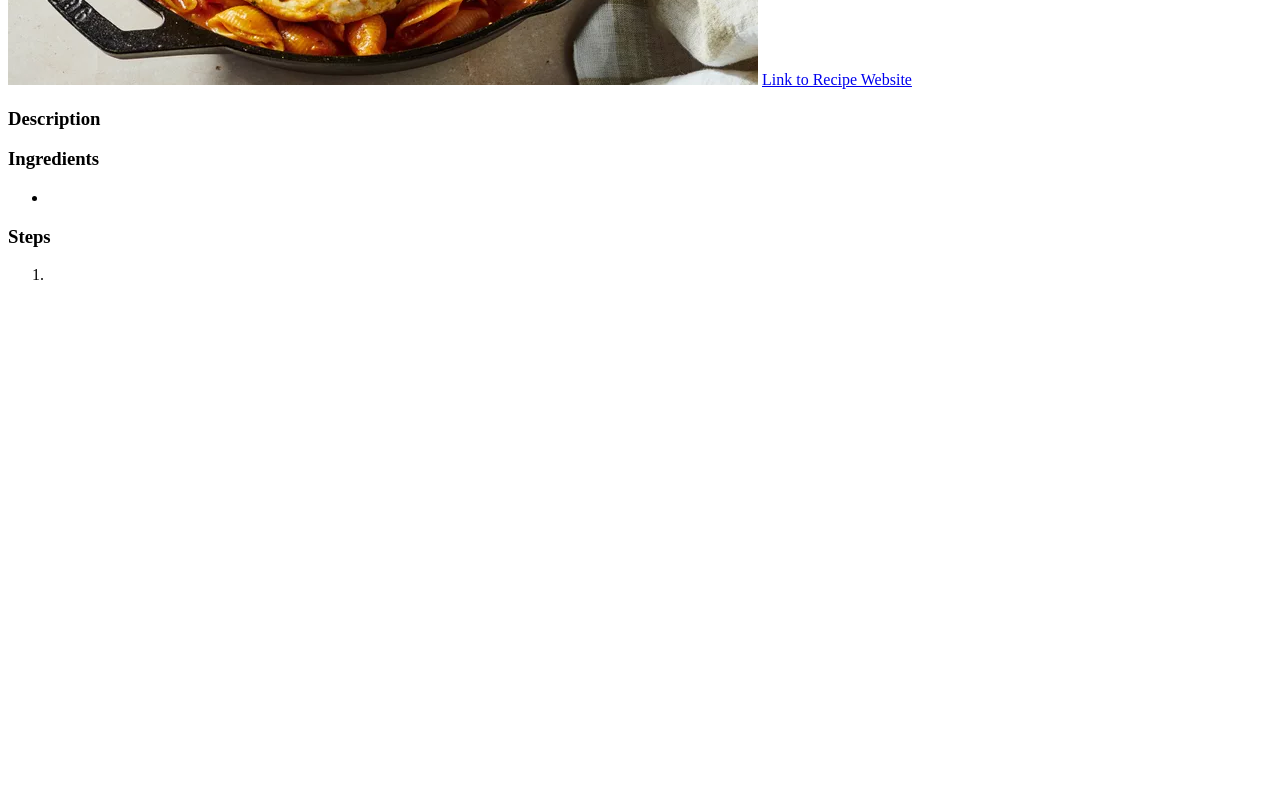
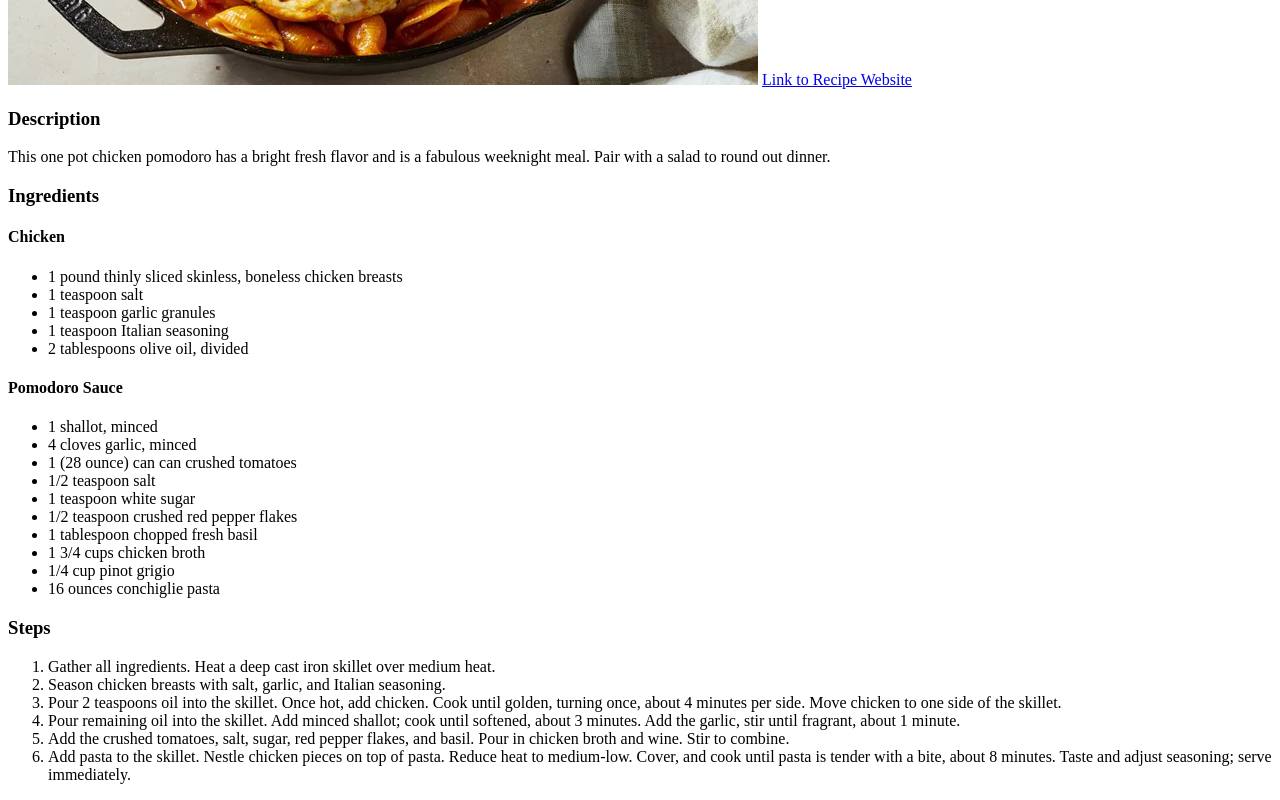
Before and after one commit to yslee30/odin-recipes, a plain HTML site: page recipes/chicken_pomodoro.html in a window 1280 px wide. Shown: the part 558-1358 px from the top of the page. Before the commit the page ends 858 px from the top, so only its background shows below. Drawn offline with Linux system fonts and the light colour scheme.

Commit message:
Add Description, Ingredients and Steps for Chicken Pomodoro page

```diff
--- a/recipes/chicken_pomodoro.html
+++ b/recipes/chicken_pomodoro.html
@@ -13,18 +13,42 @@
 
         <h3>Description</h3>
             <!--Add Description here-->
-        <p></p>
+            <p>This one pot chicken pomodoro has a bright fresh flavor and is a fabulous weeknight meal. Pair with a salad to round out dinner.</p>
 
         <h3>Ingredients</h3>
             <!--Add Ingredients list here-->
+            <h4>Chicken</h4>
                 <ul>
-            <li></li>
+                    <li>1 pound thinly sliced skinless, boneless chicken breasts</li>
+                    <li>1 teaspoon salt</li>
+                    <li>1 teaspoon garlic granules</li>
+                    <li>1 teaspoon Italian seasoning</li>
+                    <li>2 tablespoons olive oil, divided</li>
+                </ul>
+
+            <h4>Pomodoro Sauce</h4>
+                <ul>
+                    <li>1 shallot, minced</li>
+                    <li>4 cloves garlic, minced</li>
+                    <li>1 (28 ounce) can can crushed tomatoes</li>
+                    <li>1/2 teaspoon salt</li>
+                    <li>1 teaspoon white sugar</li>
+                    <li>1/2 teaspoon crushed red pepper flakes</li>
+                    <li>1 tablespoon chopped fresh basil</li>
+                    <li>1 3/4 cups chicken broth</li>
+                    <li>1/4 cup pinot grigio</li>
+                    <li>16 ounces conchiglie pasta</li>
                 </ul>
 
         <h3>Steps</h3>
             <!--Add Steps list here-->
             <ol>
-            <li></li>
+                <li>Gather all ingredients. Heat a deep cast iron skillet over medium heat.</li>
+                <li>Season chicken breasts with salt, garlic, and Italian seasoning.</li>
+                <li>Pour 2 teaspoons oil into the skillet. Once hot, add chicken. Cook until golden, turning once, about 4 minutes per side. Move chicken to one side of the skillet.</li>
+                <li>Pour remaining oil into the skillet. Add minced shallot; cook until softened, about 3 minutes. Add the garlic, stir until fragrant, about 1 minute.</li>
+                <li>Add the crushed tomatoes, salt, sugar, red pepper flakes, and basil. Pour in chicken broth and wine. Stir to combine.</li>
+                <li>Add pasta to the skillet. Nestle chicken pieces on top of pasta. Reduce heat to medium-low. Cover, and cook until pasta is tender with a bite, about 8 minutes. Taste and adjust seasoning; serve immediately.</li>
             </ol>
     </body>
 </html>
```
Lines whose indentation alone changed are shown as unchanged.
